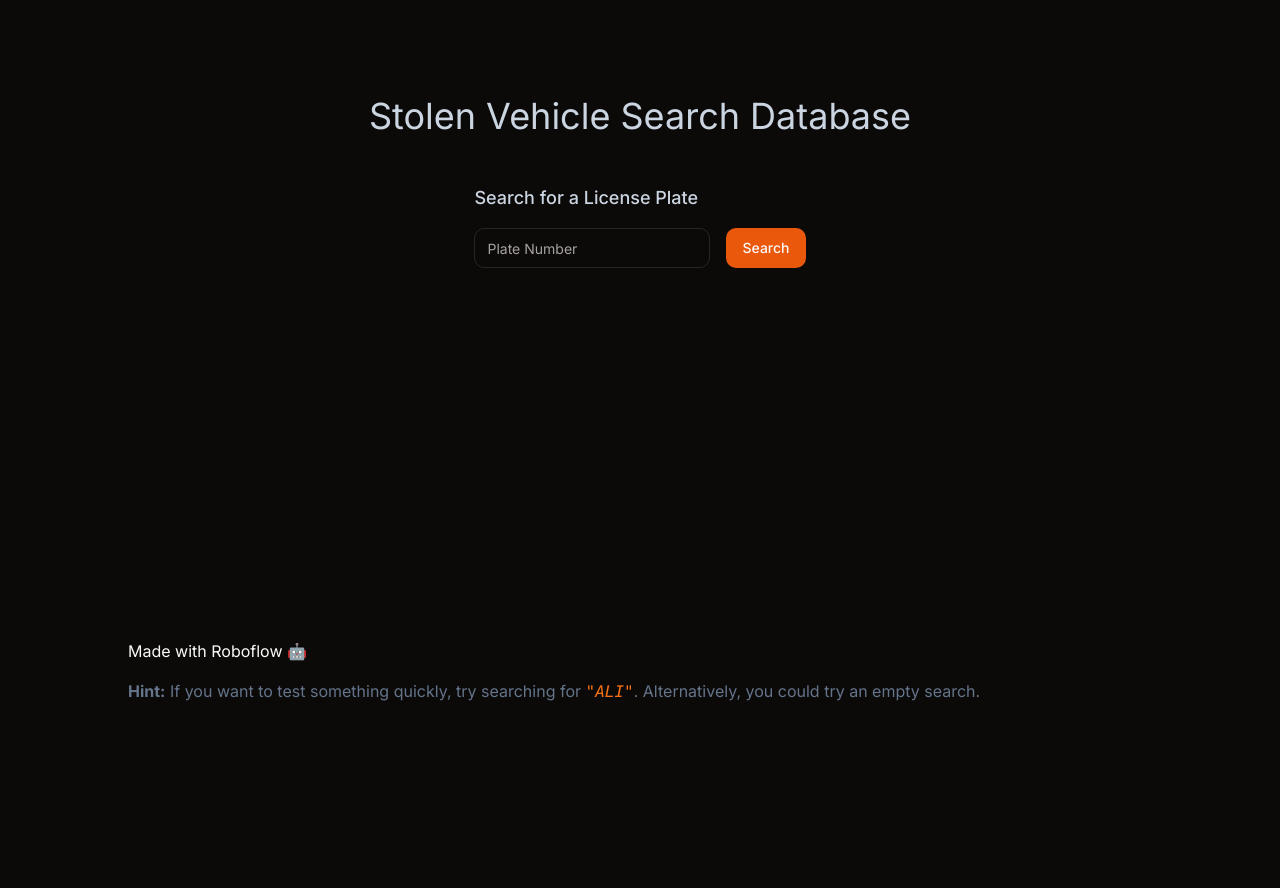
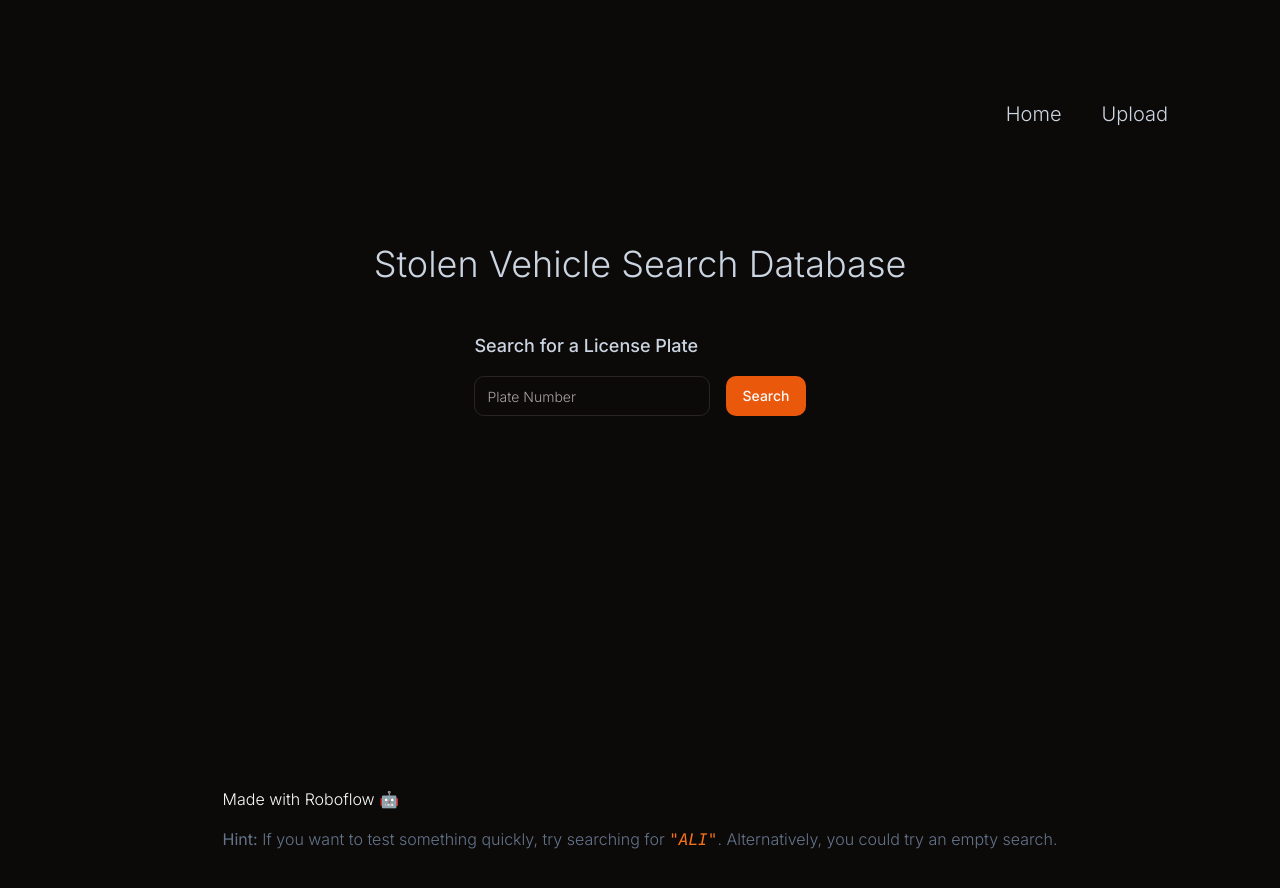
Before and after one commit to sherwinski/stolen-car-detector, a Next.js app: page / in a window 1280 px wide. Shown: the top 888 px of the page. Before the commit the page ends 800 px from the top, so only its background shows below. Built offline with nearby package versions, Linux system fonts and the light colour scheme.

Commit message:
add NavigationBar with route links to layout

```diff
--- a/package.json
+++ b/package.json
@@ -13,6 +13,7 @@
   "dependencies": {
     "@radix-ui/react-dialog": "^1.0.5",
     "@radix-ui/react-label": "^2.0.2",
+    "@radix-ui/react-navigation-menu": "^1.1.4",
     "@radix-ui/react-slot": "^1.0.2",
     "@vercel/blob": "^0.23.3",
     "@vercel/postgres": "^0.8.0",
--- a/src/app/layout.tsx
+++ b/src/app/layout.tsx
@@ -1,6 +1,7 @@
 import type { Metadata } from 'next'
 import { Inter } from 'next/font/google'
 import './globals.css'
+import NavigationBar from '@/components/NavigationBar'
 
 const inter = Inter({ subsets: ['latin'] })
 
@@ -16,7 +17,12 @@
 }>) {
   return (
     <html lang="en">
-      <body className={inter.className}>{children}</body>
+      <body className={inter.className}>
+        <main className="flex min-h-screen flex-col items-center justify-between p-24 gap-4 font-light">
+          <NavigationBar />
+          {children}
+        </main>
+      </body>
     </html>
   )
 }
--- a/src/app/upload/page.tsx
+++ b/src/app/upload/page.tsx
@@ -1,9 +1,5 @@
 import { UploadReportTable } from '@/components/UploadReportTable'
 
 export default function UploadPage() {
-  return (
-    <main className="flex flex-col items-center justify-between p-24 gap-24">
-      <UploadReportTable />
-    </main>
-  )
+  return <UploadReportTable />
 }
--- /dev/null
+++ b/src/components/NavigationBar.tsx
@@ -0,0 +1,23 @@
+'use client'
+
+import {
+  NavigationMenu,
+  NavigationMenuItem,
+  NavigationMenuList,
+} from '@/components/ui/navigation-menu'
+import Link from 'next/link'
+
+export default function NavigationBar() {
+  return (
+    <NavigationMenu className="self-end">
+      <NavigationMenuList className="flex gap-1 text-xl text-slate-300">
+        <NavigationMenuItem className="hover:bg-slate-700 hover:bg-opacity-60 rounded-sm px-4 py-1">
+          <Link href="/">Home</Link>
+        </NavigationMenuItem>
+        <NavigationMenuItem className="hover:bg-slate-700 hover:bg-opacity-60 rounded-sm px-4 py-1">
+          <Link href="/upload">Upload</Link>
+        </NavigationMenuItem>
+      </NavigationMenuList>
+    </NavigationMenu>
+  )
+}
--- /dev/null
+++ b/src/components/ui/navigation-menu.tsx
@@ -0,0 +1,128 @@
+import * as React from "react"
+import * as NavigationMenuPrimitive from "@radix-ui/react-navigation-menu"
+import { cva } from "class-variance-authority"
+import { ChevronDown } from "lucide-react"
+
+import { cn } from "@/lib/utils"
+
+const NavigationMenu = React.forwardRef<
+  React.ElementRef<typeof NavigationMenuPrimitive.Root>,
+  React.ComponentPropsWithoutRef<typeof NavigationMenuPrimitive.Root>
+>(({ className, children, ...props }, ref) => (
+  <NavigationMenuPrimitive.Root
+    ref={ref}
+    className={cn(
+      "relative z-10 flex max-w-max flex-1 items-center justify-center",
+      className
+    )}
+    {...props}
+  >
+    {children}
+    <NavigationMenuViewport />
+  </NavigationMenuPrimitive.Root>
+))
+NavigationMenu.displayName = NavigationMenuPrimitive.Root.displayName
+
+const NavigationMenuList = React.forwardRef<
+  React.ElementRef<typeof NavigationMenuPrimitive.List>,
+  React.ComponentPropsWithoutRef<typeof NavigationMenuPrimitive.List>
+>(({ className, ...props }, ref) => (
+  <NavigationMenuPrimitive.List
+    ref={ref}
+    className={cn(
+      "group flex flex-1 list-none items-center justify-center space-x-1",
+      className
+    )}
+    {...props}
+  />
+))
+NavigationMenuList.displayName = NavigationMenuPrimitive.List.displayName
+
+const NavigationMenuItem = NavigationMenuPrimitive.Item
+
+const navigationMenuTriggerStyle = cva(
+  "group inline-flex h-10 w-max items-center justify-center rounded-md bg-background px-4 py-2 text-sm font-medium transition-colors hover:bg-accent hover:text-accent-foreground focus:bg-accent focus:text-accent-foreground focus:outline-none disabled:pointer-events-none disabled:opacity-50 data-[active]:bg-accent/50 data-[state=open]:bg-accent/50"
+)
+
+const NavigationMenuTrigger = React.forwardRef<
+  React.ElementRef<typeof NavigationMenuPrimitive.Trigger>,
+  React.ComponentPropsWithoutRef<typeof NavigationMenuPrimitive.Trigger>
+>(({ className, children, ...props }, ref) => (
+  <NavigationMenuPrimitive.Trigger
+    ref={ref}
+    className={cn(navigationMenuTriggerStyle(), "group", className)}
+    {...props}
+  >
+    {children}{" "}
+    <ChevronDown
+      className="relative top-[1px] ml-1 h-3 w-3 transition duration-200 group-data-[state=open]:rotate-180"
+      aria-hidden="true"
+    />
+  </NavigationMenuPrimitive.Trigger>
+))
+NavigationMenuTrigger.displayName = NavigationMenuPrimitive.Trigger.displayName
+
+const NavigationMenuContent = React.forwardRef<
+  React.ElementRef<typeof NavigationMenuPrimitive.Content>,
+  React.ComponentPropsWithoutRef<typeof NavigationMenuPrimitive.Content>
+>(({ className, ...props }, ref) => (
+  <NavigationMenuPrimitive.Content
+    ref={ref}
+    className={cn(
+      "left-0 top-0 w-full data-[motion^=from-]:animate-in data-[motion^=to-]:animate-out data-[motion^=from-]:fade-in data-[motion^=to-]:fade-out data-[motion=from-end]:slide-in-from-right-52 data-[motion=from-start]:slide-in-from-left-52 data-[motion=to-end]:slide-out-to-right-52 data-[motion=to-start]:slide-out-to-left-52 md:absolute md:w-auto ",
+      className
+    )}
+    {...props}
+  />
+))
+NavigationMenuContent.displayName = NavigationMenuPrimitive.Content.displayName
+
+const NavigationMenuLink = NavigationMenuPrimitive.Link
+
+const NavigationMenuViewport = React.forwardRef<
+  React.ElementRef<typeof NavigationMenuPrimitive.Viewport>,
+  React.ComponentPropsWithoutRef<typeof NavigationMenuPrimitive.Viewport>
+>(({ className, ...props }, ref) => (
+  <div className={cn("absolute left-0 top-full flex justify-center")}>
+    <NavigationMenuPrimitive.Viewport
+      className={cn(
+        "origin-top-center relative mt-1.5 h-[var(--radix-navigation-menu-viewport-height)] w-full overflow-hidden rounded-md border bg-popover text-popover-foreground shadow-lg data-[state=open]:animate-in data-[state=closed]:animate-out data-[state=closed]:zoom-out-95 data-[state=open]:zoom-in-90 md:w-[var(--radix-navigation-menu-viewport-width)]",
+        className
+      )}
+      ref={ref}
+      {...props}
+    />
+  </div>
+))
+NavigationMenuViewport.displayName =
+  NavigationMenuPrimitive.Viewport.displayName
+
+const NavigationMenuIndicator = React.forwardRef<
+  React.ElementRef<typeof NavigationMenuPrimitive.Indicator>,
+  React.ComponentPropsWithoutRef<typeof NavigationMenuPrimitive.Indicator>
+>(({ className, ...props }, ref) => (
+  <NavigationMenuPrimitive.Indicator
+    ref={ref}
+    className={cn(
+      "top-full z-[1] flex h-1.5 items-end justify-center overflow-hidden data-[state=visible]:animate-in data-[state=hidden]:animate-out data-[state=hidden]:fade-out data-[state=visible]:fade-in",
+      className
+    )}
+    {...props}
+  >
+    <div className="relative top-[60%] h-2 w-2 rotate-45 rounded-tl-sm bg-border shadow-md" />
+  </NavigationMenuPrimitive.Indicator>
+))
+NavigationMenuIndicator.displayName =
+  NavigationMenuPrimitive.Indicator.displayName
+
+export {
+  navigationMenuTriggerStyle,
+  NavigationMenu,
+  NavigationMenuList,
+  NavigationMenuItem,
+  NavigationMenuContent,
+  NavigationMenuTrigger,
+  NavigationMenuLink,
+  NavigationMenuIndicator,
+  NavigationMenuViewport,
+}
```
Also changed, not shown: 1 other file (tests, documents, lock files or other folders).
